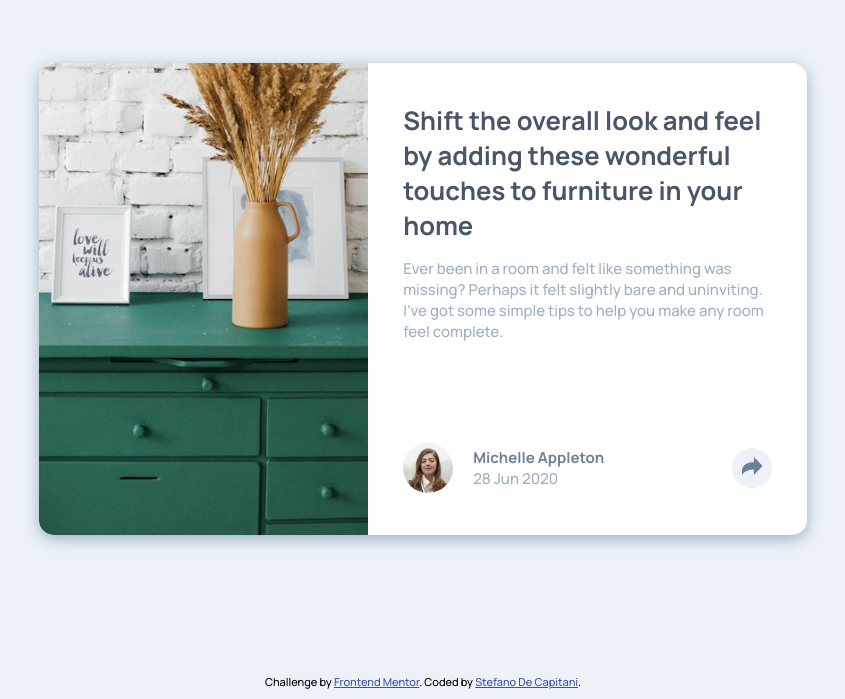
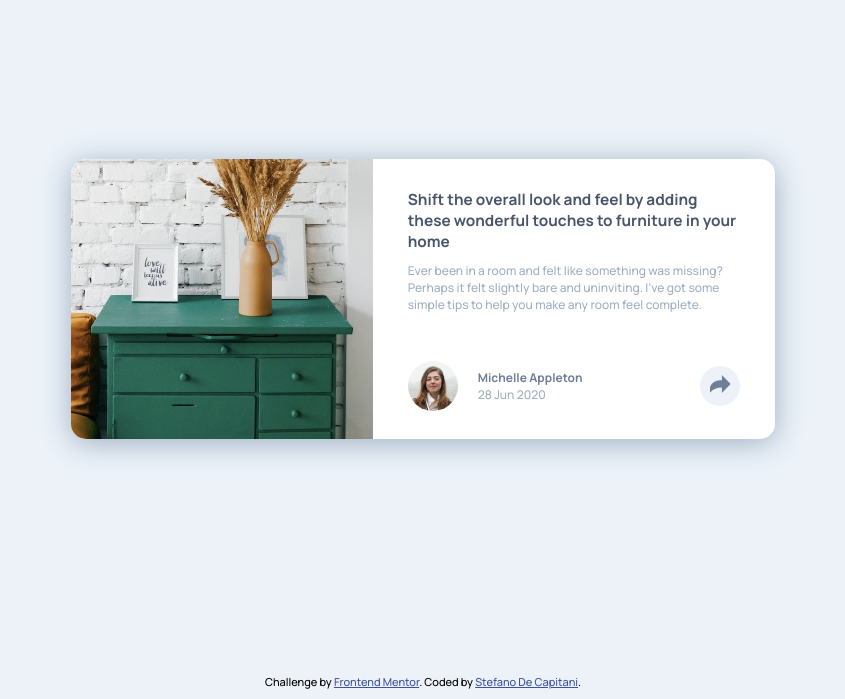
Before and after one commit to StefanoDeCapitani/article-preview, a plain HTML site: page index.html in a window 1280 px wide. Shown: the part 101-800 px from the top of the page, without its empty margins (217-1062 px from the left). Drawn offline with Linux system fonts and the light colour scheme.

Commit message:
Sizing update

```diff
--- a/script.js
+++ b/script.js
@@ -5,10 +5,5 @@ var shareIcon = document.querySelector(".share_icon");
 var activeState = document.querySelector(".active_state");
 
 shareButton.addEventListener("click", function(){
-  activeState.classList.add("visible");
-  body.addEventListener("click", function(e) {
-    if(!shareSection.contains(e.target)){
-      activeState.classList.remove("visible");
-    }
-  })
+  activeState.classList.toggle("visible");
 });
--- a/style.css
+++ b/style.css
@@ -69,17 +69,17 @@ body {
 /*--------- 2. Typography ----------*/
 
 h2 {
-  font-size: clamp(1.8rem, 2vw, 4rem);
+  font-size: clamp(1.4rem, 1.2vw, 4rem);
   color: var(--very-dark-grayish-blue);
 }
 
 h3 {
-  font-size: clamp(1.5rem, 1vw, 3rem);
+  font-size: clamp(1.2rem, 0.7vw, 2rem);
   color: var(--desaturated-dark-blue);
 }
 
 p {
-  font-size: clamp(1.5rem, 1vw, 3rem);
+  font-size: clamp(1.2rem, 0.7vw, 2rem);
   color: var(--grayish-blue);
 }
 
@@ -95,7 +95,7 @@ main.card {
 
   border-radius: 1.5rem;
   overflow: hidden;
-  box-shadow: 0 0.4rem 1.5rem var(--grayish-blue);
+  box-shadow: 0 0.4rem 3rem var(--grayish-blue);
 }
 
 /*image*/
@@ -115,8 +115,8 @@ section.text_content {
   padding: 4rem 3.5rem 2rem;
 }
 
-.text_content>p {
-  margin: 1.5rem 0 0;
+.text_content > p {
+  margin: 1rem 0 0;
 }
 
 /*share section*/
@@ -168,6 +168,10 @@ section.share_section {
   height: 1.8rem;
 }
 
+.share_icon:hover {
+  cursor: pointer;
+}
+
 /* !!ACTIVE STATE!! */
 
 .active_state {
@@ -176,11 +180,11 @@ section.share_section {
   right: 0;
   z-index: 2;
 
+  padding: 2rem 3.5rem 2rem;
+
   height: 100%;
   width: 100%;
   background: var(--very-dark-grayish-blue);
-
-  padding: 2rem 3.5rem 2rem;
 
   display: none;
   align-items: center;
@@ -215,6 +219,10 @@ section.share_section {
 .social_icon {
   margin: 0 0.5rem;
   height: 2.5rem;
+}
+
+.social_icon:hover {
+  cursor: pointer;
 }
 
 /*3.2 FOOTER*/
@@ -294,17 +302,17 @@ footer.attribution {
 
 
 /*<<<<<<<<<<<<<<<<<<<<<<
-   D: min-width: 920px
+   D: min-width: 981px
 <<<<<<<<<<<<<<<<<<<<<<<*/
 
-@media screen and (min-width: 920px) {
+@media screen and (min-width: 981px) {
 
   /*--------- 3. Layout ----------*/
 
   /*3.1 CARD*/
 
   main.card {
-    width: 60%;
+    width: 55%;
 
     overflow: visible;
 
@@ -320,7 +328,7 @@ footer.attribution {
   .drawers {
     grid-area: image;
 
-    height: 59vh;
+    height: 35vh;
 
     border-top-left-radius: 1.5rem;
     border-bottom-left-radius: 1.5rem;
@@ -331,7 +339,9 @@ footer.attribution {
   section.text_content {
     grid-area: text;
 
-    height: 45vh
+    padding: 3rem 3.5rem 1rem;
+
+    height: 24vh
   }
 
   /*share section*/
@@ -339,7 +349,11 @@ footer.attribution {
   section.share_section {
     grid-area: share;
 
-    height: 14vh;
+    height: 11vh;
+  }
+
+  .non_active_state {
+    padding: 1rem 3.5rem 1rem;
   }
 
   /* !!ACTIVE STATE!! */
@@ -354,7 +368,7 @@ footer.attribution {
     transform-origin: center 125%;
 
     border-radius: 0.8rem;
-    box-shadow: 0 0.4rem 1.5rem var(--grayish-blue);
+    box-shadow: 0 0.4rem 2rem var(--grayish-blue);
 
     animation: share_pin 0.5s ease;
   }
```
Also changed, not shown: screenshots/screenshot-desktop-active.png, screenshots/screenshot-desktop.png.
